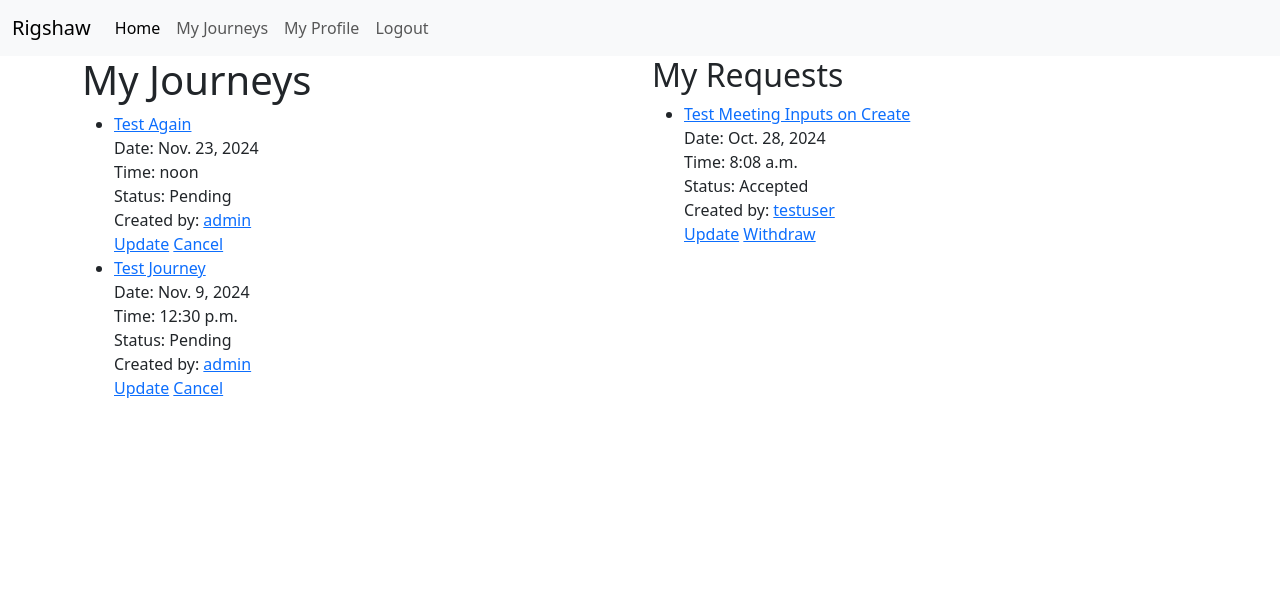
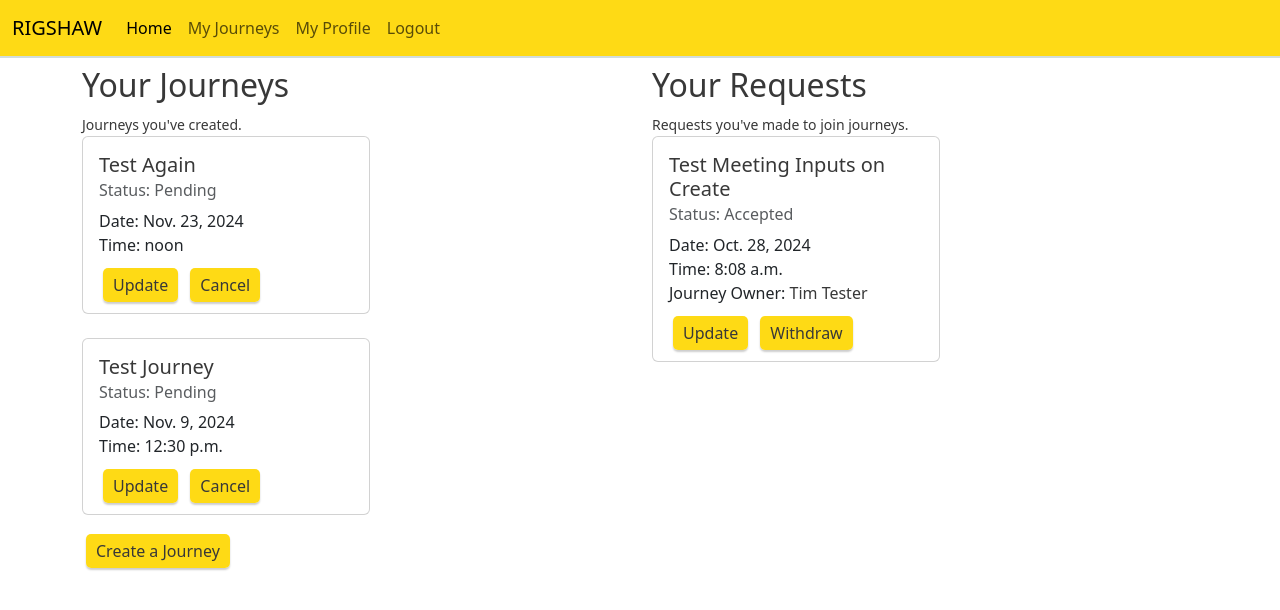
Before and after one commit to SJECollins/rigshaw, a Django app: page /user-journeys/ in a window 1280 px wide. Shown: the top 610 px of the page. Run offline with Django 5.2, Linux system fonts and the light colour scheme; a user stored in the database is signed in; data comes from the database, SQL or seed files in the repository; both versions use the stored data as it was after the commit.

Commit message:
Updates for creating journeys, reviews and styling
- Add some basic styling for nav, buttons, links, cards
- Fix (?) requiring location fields to be filled if user selected to add location when creating journey
- Add leaving a review for journeys, fix signal for averaging rating
- Some funny business with userprofile and user ids not match which is a pain
- Add cards for the user_journeys templates

```diff
--- a/journey/models.py
+++ b/journey/models.py
@@ -39,7 +39,7 @@ class Journey(models.Model):
     status = models.IntegerField(choices=JOURNEY_STATUS, default=0)
 
     def __str__(self):
-        return self.title + ' by ' + self.creator.username
+        return self.title + ' by ' + self.creator.userprofile.name
 
     class Meta:
         ordering = ['-posted_at']
--- a/journey/templates/journey/create_journey.html
+++ b/journey/templates/journey/create_journey.html
@@ -4,7 +4,7 @@
 
 {% block content %}
 <div id="map"></div>
-<button id="clear" class="btn btn-danger">Reset Selection</button>
+<button id="clear" class="danger">Reset Selection</button>
 
 <form method="POST">
     {% csrf_token %}
@@ -20,7 +20,7 @@
         {{ meeting_form|crispy }}
     </div>
 
-    <button type="submit" class="btn btn-primary">Create Journey</button>
+    <button type="submit">Create Journey</button>
 </form>
 
 {% endblock %}
--- a/journey/templates/journey/create_meeting.html
+++ b/journey/templates/journey/create_meeting.html
@@ -10,10 +10,10 @@
             <form method="post">
                 {% csrf_token %}
                 {{ meeting_form|crispy }}
-                <button type="submit" class="btn btn-primary">Suggest Meeting</button>
+                <button type="submit">Suggest Meeting</button>
             </form>
-            <div id="map" style="height: 300px;"></div>
-            <button id="clear" class="btn btn-danger">Clear</button>
+            <div id="map"></div>
+            <button id="clear" class="danger">Clear</button>
         </div>
     </div>
 </div>
--- a/journey/templates/journey/create_request.html
+++ b/journey/templates/journey/create_request.html
@@ -16,10 +16,10 @@
                 <h3>Meeting Details (Optional)</h3>
                 {{ meeting_form|crispy }}
                 <div id="map"></div>
-                <button id="clear" class="btn btn-danger">Clear Selection</button>
+                <button id="clear" class="danger">Clear Selection</button>
             </div>
 
-            <button type="submit" class="btn btn-primary">Send Request</button>
+            <button type="submit">Send Request</button>
         </form>
     </div>
 </div>
--- a/journey/templates/journey/user_journeys.html
+++ b/journey/templates/journey/user_journeys.html
@@ -4,48 +4,48 @@
 <div class="container">
     <div class="row">
         <div class="col-md-6">
-            <h1>My Journeys</h1>
-            <ul>
+            <h2>Your Journeys</h2>
+            <small>Journeys you've created.</small>
             {% for journey in journeys %}
-                <li>
-                    <a href="{% url 'journey_detail' journey.pk %}">{{ journey.title }}</a>
-                    <br>
+                <div class="card mb-4" style="width: 18rem;">
+                    <div class="card-body">
+                        <h5 class="card-title"><a class="links" href="{% url 'journey_detail' journey.pk %}">{{ journey.title }}</a></h5>
+                        <h6 class="card-subtitle mb-2 text-body-secondary">Status: {{ journey.get_status_display }}</h6>
+                        <p class="card-text">
                         Date: {{ journey.date }}
                         <br>
                         Time: {{ journey.time }}
-                    <br>
-                    Status: {{ journey.get_status_display }}
-                    <br>
-                    Created by: <a href="{% url 'profile' journey.creator.pk %}">{{ journey.creator }}</a>
-                    <br>
-                    <a href="{% url 'update_journey' journey.pk %}">Update</a>
-                    <a href="{% url 'cancel_journey' journey.pk %}">Cancel</a>
-                </li>
+                        </p>
+                        <a class="btns" href="{% url 'update_journey' journey.pk %}">Update</a>
+                        <a class="btns" href="{% url 'cancel_journey' journey.pk %}">Cancel</a>
+                    </div>
+                </div>
             {% empty %}
-                <li>No journeys.</li>
+            <p>No journeys found.</p>
             {% endfor %}
-            </ul>
+            <a class="btns" href="{% url 'journey_create' %}">Create a Journey</a>
         </div>
         <div class="col-md-6">
-            <h2>My Requests</h2>
-            <ul>
+            <h2>Your Requests</h2>
+            <small>Requests you've made to join journeys.</small>
             {% for request in requests %}
-                <li>
-                    <a href="{% url 'journey_detail' request.journey.pk %}">{{ request.journey.title }}</a>
-                    <br>
+            <div class="card mb-4" style="width: 18rem;">
+                <div class="card-body">
+                    <h5 class="card-title"><a class="links" href="{% url 'journey_detail' request.journey.pk %}">{{ request.journey.title }}</a></h5>
+                    <h6 class="card-subtitle mb-2 text-body-secondary">Status: {{ request.get_status_display }}</h6>
+                    <p class="card-text">
                     Date: {{ request.journey.date }}
                     <br>
                     Time: {{ request.journey.time }}
                     <br>
-                    Status: {{ request.get_status_display }}
-                    <br>
-                    Created by: <a href="{% url 'profile' request.journey.creator.pk %}">{{ request.journey.creator }}</a>
-                    <br>
-                    <a href="{% url 'update_request' request.pk %}">Update</a>
-                    <a href="{% url 'withdraw_request' request.pk %}">Withdraw</a>
-                </li>
+                    Journey Owner: <a href="{% url 'profile' request.journey.creator.pk %}">{{ request.journey.creator.userprofile.name }}</a>
+                    </p>
+                    <a class="btns" href="{% url 'update_request' request.pk %}">Update</a>
+                    <a class="btns" href="{% url 'withdraw_request' request.pk %}">Withdraw</a>
+                </div>
+                </div>
             {% empty %}
-                <li>No requests.</li>
+            <p>No requests found.</p>
             {% endfor %}
         </div>
     </div>
--- a/journey/views.py
+++ b/journey/views.py
@@ -4,6 +4,7 @@ from django.utils import timezone
 from django.contrib import messages
 from django.db.models import Q
 from django.contrib.auth.decorators import login_required
+import json
 
 from .models import Journey, Request, Meeting
 from .forms import JourneyForm, RequestForm, MeetingForm
@@ -16,7 +17,7 @@ def home(request):
     upcoming_journey = Journey.objects.filter(
         Q(creator=request.user, status=0) |
         Q(request__requester=request.user, request__status__in=[0, 1], status=0)
-    ).first()
+    ).last()
     journeys = []
 
     search = request.GET.get('search')
@@ -129,7 +130,9 @@ def journey_detail(request, pk):
     journey = Journey.objects.get(pk=pk)
     requests = Request.objects.filter(journey=journey)
     meetings = Meeting.objects.filter(journey=journey)
-    active_meetings = meetings.filter(status=1).first()
+    has_accepted_requests = requests.filter(status=1).exists()
+    active_meeting = meetings.filter(status=1).first()
+
     can_join = True
     if request.user == journey.creator:
         can_join = False
@@ -139,6 +142,8 @@ def journey_detail(request, pk):
                 can_join = False
                 break
 
+    # Checking if can review - should also check about status of journey??
+    # Also need to decide what to do about updating journey statuses
     journey_datetime = timezone.make_aware(datetime.combine(journey.date, journey.time))
     review_eligibility = {}
     if journey_datetime < timezone.now() + timedelta(hours=1):
@@ -154,13 +159,19 @@ def journey_detail(request, pk):
         creator_eligible = not journey_canceled
         review_eligibility[journey.creator.id] = creator_eligible
 
+    is_participant = request.user == journey.creator or any(
+        req.requester == request.user for req in requests
+    )
+
     context = {
         'journey': journey,
         'requests': requests,
         'meetings': meetings,
-        'active_meetings': active_meetings,
+        'active_meeting': active_meeting,
         'can_join': can_join,
-        'review_eligibility': review_eligibility
+        'review_eligibility': review_eligibility,
+        'has_accepted_requests': has_accepted_requests,
+        'is_participant': is_participant
     }
     return render(request, 'journey/journey.html', context)
 
@@ -234,28 +245,28 @@ def update_request(request, pk):
 
 @login_required
 def withdraw_request(request, pk):
-    request = Request.objects.get(pk=pk)
-    request.withdraw_message = request.POST.get('withdraw_message')
-    request.status = 3
-    request.save()
+    req = Request.objects.get(pk=pk)
+    req.withdraw_message = request.POST.get('withdraw_message')
+    req.status = 3
+    req.save()
     messages.success(request, 'Request withdrawn')
     return redirect('home')
 
 
 @login_required
 def accept_request(request, pk):
-    request = Request.objects.get(pk=pk)
-    request.status = 2
-    request.save()
+    req = Request.objects.get(pk=pk)
+    req.status = 1
+    req.save()
     messages.success(request, 'Request accepted')
     return redirect('home')
 
 
 @login_required
 def reject_request(request, pk):
-    request = Request.objects.get(pk=pk)
-    request.status = 1
-    request.save()
+    req = Request.objects.get(pk=pk)
+    req.status = 2
+    req.save()
     messages.success(request, 'Request rejected')
     return redirect('home')
 
--- a/review/apps.py
+++ b/review/apps.py
@@ -4,3 +4,6 @@ from django.apps import AppConfig
 class ReviewConfig(AppConfig):
     default_auto_field = 'django.db.models.BigAutoField'
     name = 'review'
+
+    def ready(self):
+        import review.signals
--- a/review/models.py
+++ b/review/models.py
@@ -13,7 +13,7 @@ class Review(models.Model):
     reviewed_at = models.DateTimeField(auto_now_add=True)
 
     def __str__(self):
-        return self.rating + ' by ' + self.reviewer.username + ' for ' + self.reviewee.username
+        return f"{self.rating} by {self.reviewer.username} for {self.reviewee.username}"
 
     class Meta:
         ordering = ['-reviewed_at']
--- a/review/signals.py
+++ b/review/signals.py
@@ -13,8 +13,9 @@ def update_avg_rating(reviewee):
     else:
         average_rating = Decimal("0.00")
 
-    reviewee.avg_rating = average_rating
-    reviewee.save()
+    reviewee.userprofile.avg_rating = average_rating
+    print(reviewee.userprofile.avg_rating)
+    reviewee.userprofile.save()
 
 
 @receiver(post_save, sender=Review)
--- a/review/views.py
+++ b/review/views.py
@@ -32,11 +32,12 @@ class CreateReview(LoginRequiredMixin, generic.CreateView):
     model = Review
     fields = ['rating', 'comment']
     template_name = 'reviews/create_review.html'
+    success_url = '/'
 
     def form_valid(self, form):
         form.instance.reviewer = self.request.user
         reviewee = self.kwargs['reviewee']
-        form.instance.reviewee = User.objects.get(username=reviewee)
+        form.instance.reviewee = User.objects.get(pk=reviewee)
         journey = self.kwargs['journey']
         form.instance.journey = Journey.objects.get(pk=journey)
         return super().form_valid(form)
--- a/static/css/base.css
+++ b/static/css/base.css
@@ -1,8 +1,76 @@
+:root {
+  --taxi-black: #383838;
+  --taxi-grey: #d2dddb;
+  --taxi-yellow: #feda15;
+  --taxi-white: #ffffff;
+}
+
+* {
+  margin: 0;
+  padding: 0;
+  box-sizing: border-box;
+}
+
+body {
+  background-color: var(--taxi-white);
+  color: var(--taxi-black);
+}
+
+.navbar {
+  background-color: var(--taxi-yellow) !important;
+  box-shadow: 0 2px 0 var(--taxi-grey);
+  margin-bottom: 10px;
+}
+
+button,
+.btns {
+  background-color: var(--taxi-yellow);
+  color: var(--taxi-black);
+  border: none;
+  padding: 6px 10px;
+  margin: 4px;
+  line-height: normal;
+  cursor: pointer;
+  border-radius: 5px;
+  box-shadow: 0 2px 2px 0 rgba(0, 0, 0, 0.2);
+}
+
+.danger {
+  background-color: var(--taxi-black);
+  color: var(--taxi-white);
+}
+
+button:hover,
+.btns:hover {
+  background-color: var(--taxi-grey);
+  color: var(--taxi-white);
+  font-weight: bold;
+}
+
+ul {
+  list-style-type: none;
+}
+
+a {
+  text-decoration: none;
+  color: var(--taxi-black);
+}
+
+a:hover {
+  color: var(--taxi-white);
+}
+
+.links:hover {
+  color: var(--taxi-black);
+  text-decoration: underline;
+}
+
 #map,
 #journey-map,
 #meeting-map {
   height: 400px;
   width: 100%;
+  margin: 10px 0;
 }
 
 main {
@@ -11,3 +79,14 @@ main {
   align-items: center;
   justify-content: center;
 }
+
+.custom-alert {
+  min-width: 300px;
+  position: fixed;
+  top: 6em;
+  right: 1em;
+  padding: 0.5em;
+  background-color: var(--taxi-white);
+  border-radius: 8px;
+  box-shadow: 0 2px 4px 0 var(--taxi-grey);
+}
--- a/templates/base.html
+++ b/templates/base.html
@@ -12,9 +12,9 @@
 </head>
 <body>
     <header>
-        <nav class="navbar navbar-expand-lg bg-body-tertiary">
+        <nav class="navbar navbar-expand-md bg-body-tertiary">
             <div class="container-fluid">
-              <a class="navbar-brand" href="{% url 'home' %}">Rigshaw</a>
+              <a class="navbar-brand" href="{% url 'home' %}">RIGSHAW</a>
               <button class="navbar-toggler" type="button" data-bs-toggle="collapse" data-bs-target="#navbarNav" aria-controls="navbarNav" aria-expanded="false" aria-label="Toggle navigation">
                 <span class="navbar-toggler-icon"></span>
               </button>
```
Also changed, not shown: journey/templates/journey/home.html (+9 -8 lines), journey/templates/journey/journey.html (+41 -34 lines), review/templates/reviews/create_review.html (+18 -0 lines), static/js/createJourney.js (+19 -3 lines), db.sqlite3. Lines whose indentation alone changed are shown as unchanged.
